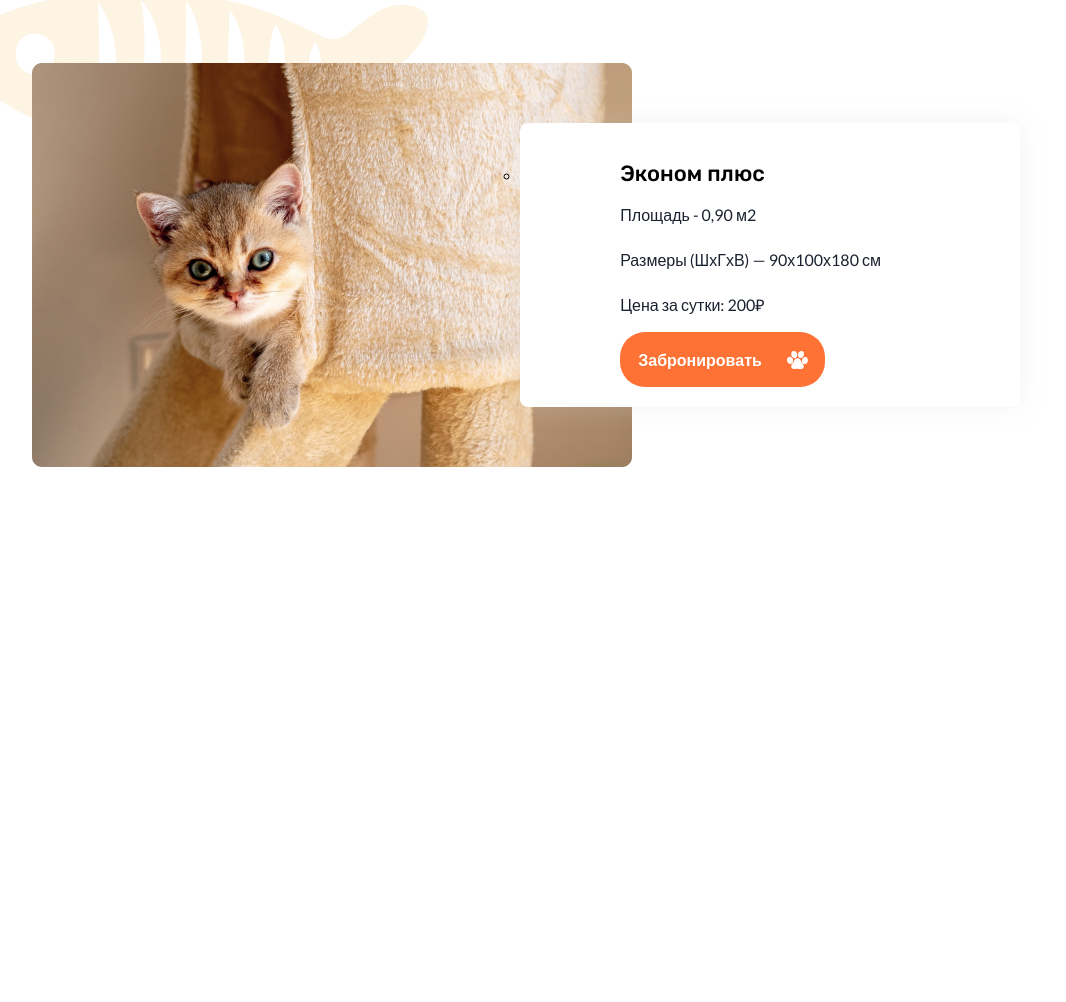
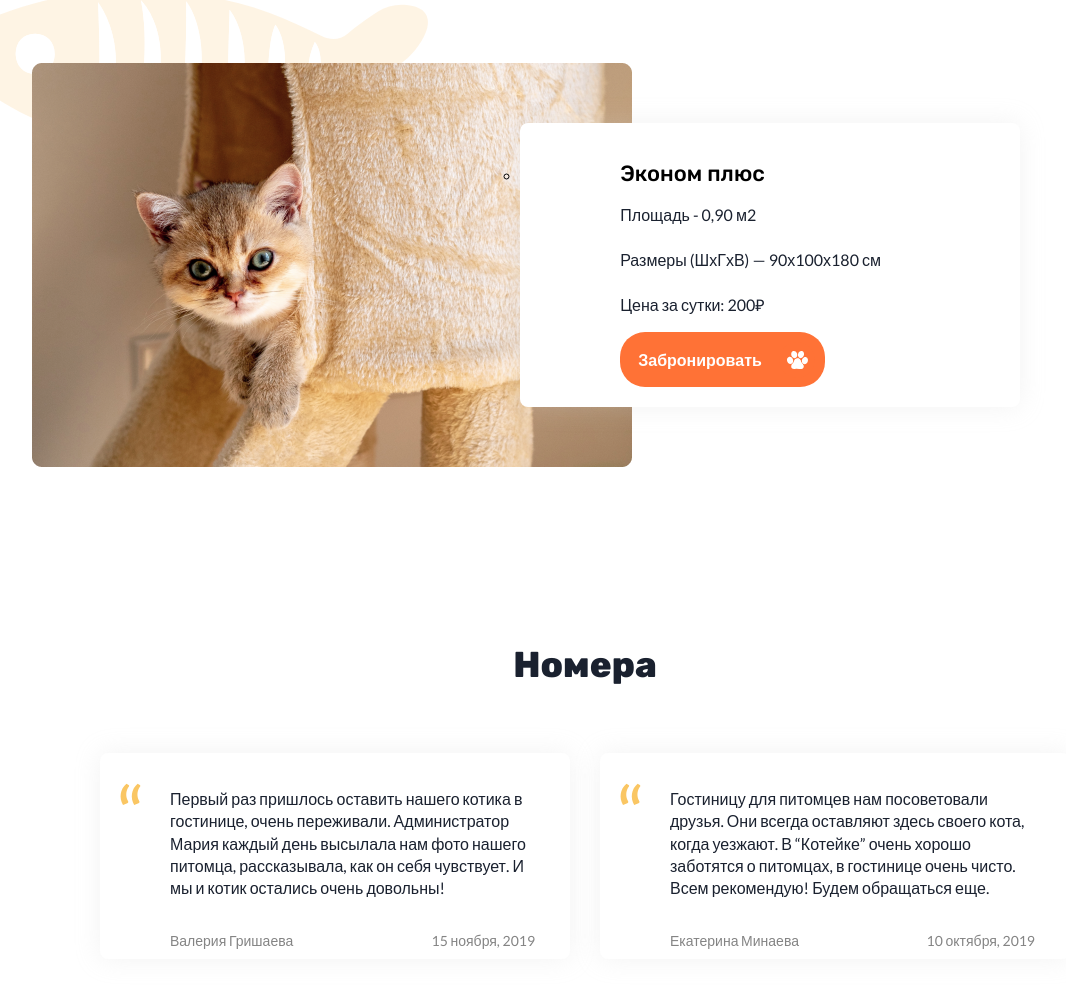
Before and after one commit to yusufkayum197/cats, a plain HTML site: page index.html in a window 1280 px wide. Shown: the part 1782-2784 px from the top of the page, without its empty margins (55-1121 px from the left). Before the commit the page ends 2386 px from the top, so only its background shows below. Drawn offline with Linux system fonts and the light colour scheme.

Commit message:
new section

```diff
--- a/index.html
+++ b/index.html
@@ -205,7 +205,7 @@
 
          <!-- otziv start -->
 
-        <!-- <section class="otziv">
+        <section class="otziv">
 
             <div class="container otziv__container">
 
@@ -213,13 +213,14 @@
                     Номера
                 </h2>
 
+                <div class="otziv__box">
                     <div class="otziv__item">
                         <p class="otziv__text">
                             Первый раз пришлось оставить нашего котика
                             в гостинице, очень переживали. Администратор Мария каждый день высылала нам фото нашего питомца, рассказывала, как он себя чувствует.
                             И мы и котик остались очень довольны!
                         </p>
-                    <div class="otziv__item__author">
+                        <div class="otziv__author">
                             <span class="otziv__authhor">
                                 Валерия Гришаева
                             </span>
@@ -227,13 +228,14 @@
                                 15 ноября, 2019
                             </p>
                         </div>
+
                     </div>
 
                     <div class="otziv__item">
                         <p class="otziv__text">
                             Гостиницу для питомцев нам посоветовали друзья. Они всегда оставляют здесь своего кота, когда уезжают. В “Котейке” очень хорошо заботятся о питомцах, в гостинице очень чисто. Всем рекомендую! Будем обращаться еще.
                         </p>
-                    <div class="otziv__item__author">
+                        <div class="otziv__author">
                             <span class="otziv__authhor">
                                 Екатерина Минаева
                             </span>
@@ -243,24 +245,28 @@
                         </div>
                     </div>
 
-                <div class="otziv__item">
+                    <!-- <div class="otziv__item">
                         <p class="otziv__text">
                             Мой кот — настоящая привереда, угодить ему сложно. У меня были особые требования к уходу за ним, и “Котейка” отлично справились. Я часто наблюдал по видео за питомцем со своего телефона, это очень удобно.
                         </p>
-                    <div class="otziv__item__author">
-                        <span class="otziv__authhor">
+                        <div class="otziv__author">
+                            <span class="otziv__author">
                                 Павел Нечаев
                             </span>
                             <p class="otziv__date">
                                 10 октября, 2019
                             </p>
                         </div>
+                    </div> -->
                 </div>
 
             </div>
-        </section> -->
+        </section>
 
           <!-- otziv end -->
+
+
+
     </main>
 
     <script src="./js/app.js"></script>
--- a/sass/blocks/_otziv.scss
+++ b/sass/blocks/_otziv.scss
@@ -1,6 +1,6 @@
 .otziv{
-    padding: 143px 0;
-    &__container{
+    padding: 43px 0;
+    &__box{
         display: flex;
         justify-content: center;
         align-items: center;
@@ -25,5 +25,31 @@
         letter-spacing: 0%;
         vertical-align: middle;
         color: #1A212F;
+        text-align: center;
+        padding-bottom: 70px;
+    }
+    &__text{
+        font-family: "Lato", sans-serif;
+        font-weight: 500;
+        font-size: 16px;
+        line-height: 140%;
+        letter-spacing: 0%;
+        vertical-align: middle;
+        color: #1A212F;
+        width: 362px;
+        height: 101px;
+    }
+    &__author{
+        align-items: center;
+        display: flex;
+        justify-content: space-between;
+        font-family: "Lato", sans-serif;
+        font-weight: 400;
+        font-size: 14px;
+        line-height: 100%;
+        letter-spacing: 0%;
+        vertical-align: middle;
+        color: #848484;
+        padding-top: 45px;
     }
 }
```
Also changed, not shown: css/main.min.css, 1 other file. Lines whose indentation alone changed are shown as unchanged.
